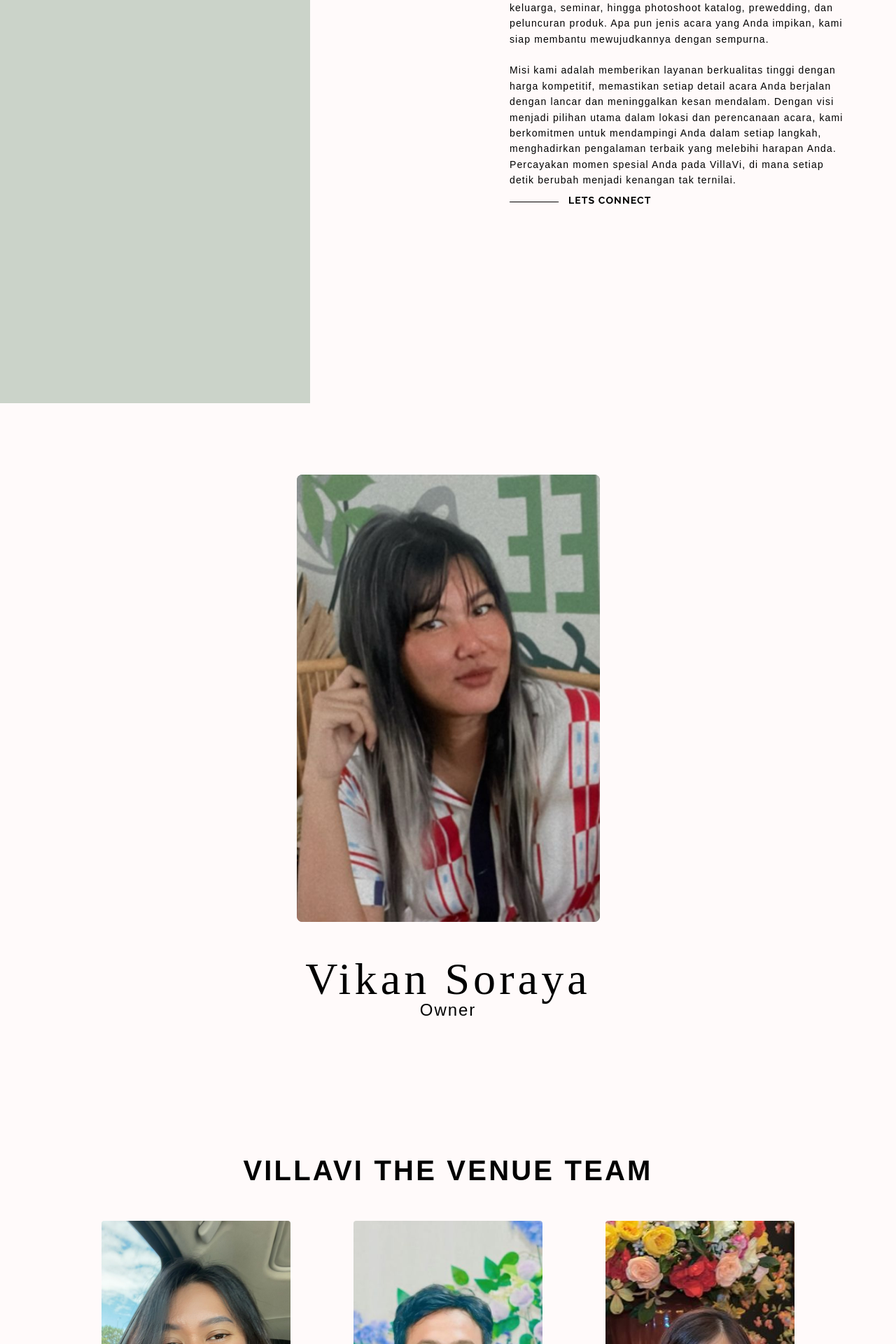
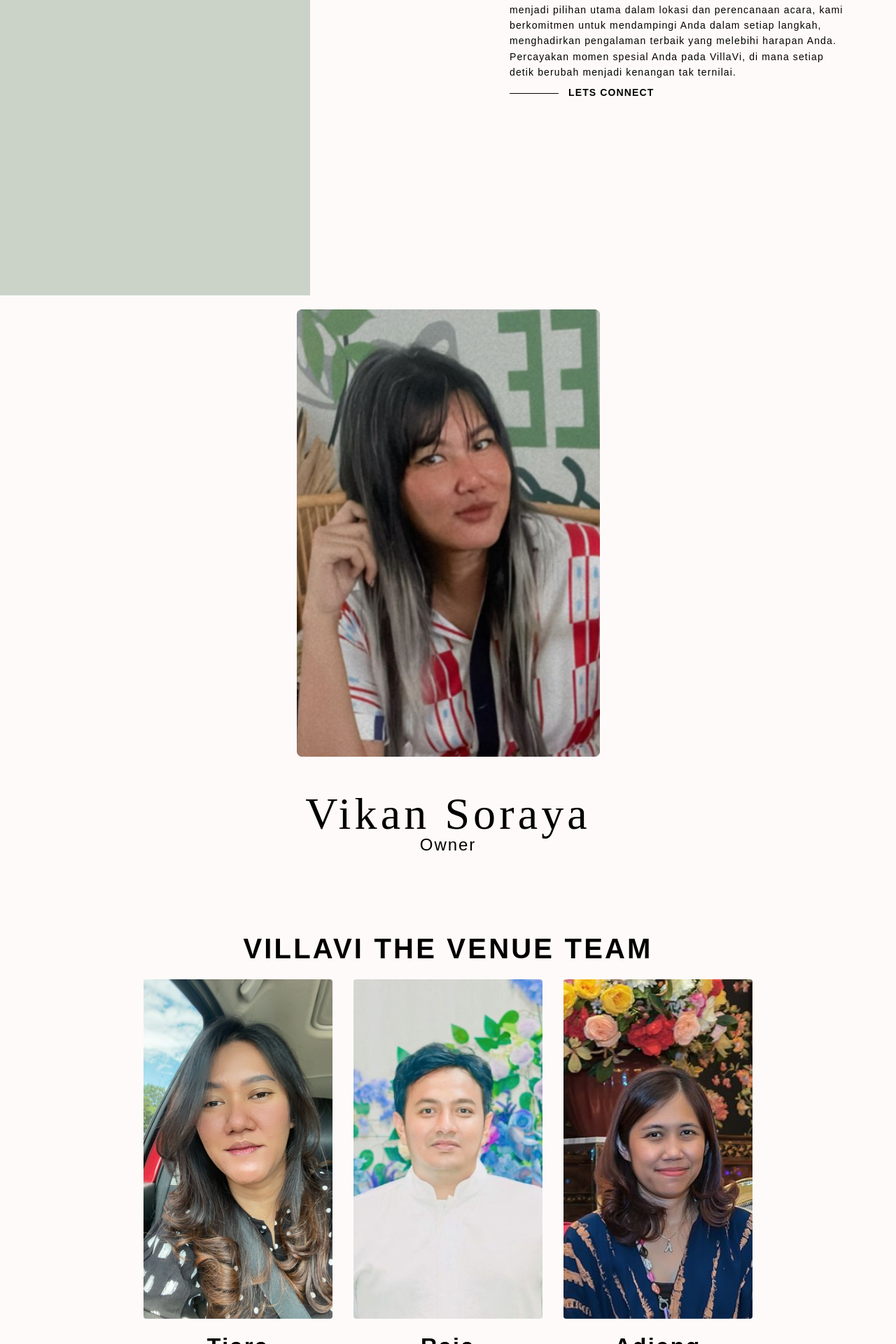
Before and after one commit to DimasFauzikun/p3l, a PHP site: page /about.php in a window 1280 px wide. Shown: the part 1123-3043 px from the top of the page at 70% size. Run offline with PHP 8.4, Linux system fonts and the light colour scheme; some web fonts are replaced.

Commit message:
update css

```diff
--- a/about.php
+++ b/about.php
@@ -50,7 +50,7 @@
             <a class="nav-link" href="services.php">Services</a>
           </li>
           <li class="nav-item">
-            <a class="nav-link" href="portfolio.php">Portfolio</a>
+            <a class="nav-link" href="portofolio.php">Portfolio</a>
           </li>
           <li class="nav-item">
             <a class="nav-link" href="contact.php">Contact</a>
--- a/style.css
+++ b/style.css
@@ -12,6 +10,25 @@
   font-family: "Raleway";
   src: url("assets/font/Raleway/static/Raleway-Medium.ttf") format("truetype");
   font-weight: 500; /* Medium */
+  font-style: normal;
+}
+
+.main-header {
+  width: 100%; /* Lebar penuh halaman */
+  height: 52px; /* Tinggi sesuai Figma */
+  background-color: #cbd3c9; /* Warna latar belakang */
+  display: flex; /* Menengahkan konten */
+  align-items: center; /* Teks di tengah vertikal */
+  justify-content: center; /* Teks di tengah horizontal */
+  font-family: "Raleway", sans-serif; /* Font Raleway */
+  font-weight: 600;
+  font-size: 12px; /* Ukuran font */
+  color: #000; /* Warna font hitam */
+}
+@font-face {
+  font-family: "Raleway";
+  src: url("assets/font/Raleway/static/Raleway-Regular.ttf") format("truetype");
+  font-weight: 400; /* Medium */
   font-style: normal;
 }
 
@@ -158,10 +164,40 @@
     font-size: 0.8rem;
   }
 
+  footer {
+    font-size: 0.7rem;
+  }
 }
 
 /* HERO */
 
+@font-face {
+  font-family: "CormorantGaramond-Regular";
+  src: url("assets/font/CormorantGaramond-Regular.ttf") format("truetype");
+  font-weight: 400;
+  font-style: normal;
+}
+
+@font-face {
+  font-family: "CormorantGaramond-Bold";
+  src: url("assets/font/CormorantGaramond-Bold.ttf") format("truetype");
+  font-weight: 700;
+  font-style: normal;
+}
+
+@font-face {
+  font-family: "CormorantGaramond-Medium";
+  src: url("assets/font/CormorantGaramond-Medium.ttf") format("truetype");
+  font-weight: 500;
+  font-style: normal;
+}
+
+@font-face {
+  font-family: "CormorantGaramond-Ligth";
+  src: url("assets/font/CormorantGaramond-Ligth.ttf") format("truetype");
+  font-weight: 300;
+  font-style: normal;
+}
 
 .hero {
   width: 100%;
@@ -988,7 +1014,7 @@
 .lets-connect {
   color: #000000;
   text-align: left;
-  font-family: "Raleway", sans-serif;
+  font-family: "Raleway-Bold", sans-serif;
   font-size: 14px;
   letter-spacing: 0.08em;
   font-weight: 700;
@@ -1118,7 +1144,7 @@
 /* About Page - Owner Profile*/
 /* Gaya Umum */
 .owner {
-  height: 980px;
+  height: auto; /* Tinggi dinamis */
   width: 100%;
   position: relative;
   background-color: #fffafa;
@@ -1127,7 +1153,7 @@
   align-items: center;
   justify-content: center;
   margin: 0;
-  padding: 0;
+  padding: 20px;
 }
 
 .profile {
@@ -1278,7 +1304,7 @@
 /* ------------------------------------------------------------- */
 /* About Page - Villavi team*/
 .villavi-team {
-  height: 750px; /* Sesuaikan tinggi agar konten fleksibel */
+  height: auto; /* Sesuaikan tinggi agar konten fleksibel */
   display: flex;
   flex-direction: column;
   align-items: center;
@@ -1297,8 +1323,6 @@
   font-size: 40px;
   letter-spacing: 0.08em;
   font-weight: 600;
-  height: 76px;
-  top: 627.45px;
   margin-top: 22px;
   text-align: center;
 }
@@ -1325,7 +1349,7 @@
   display: flex;
   flex-wrap: wrap;
   justify-content: center;
-  gap: 90px;
+  gap: 30px; /* Kurangi gap untuk layar kecil */
 }
 
 .card-profile {
```
Also changed, not shown: other parts of style.css (+82 -41 lines).
